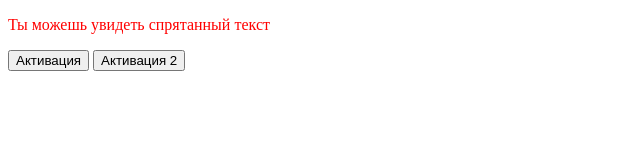
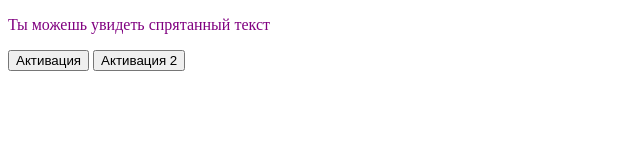
Before and after one commit to Nightwish8/5, a plain HTML site: page index.html in a window 1280 px wide. Shown: the whole page, without its empty margins (0-640 px from the left). Drawn offline with Linux system fonts and the light colour scheme.

Commit message:
Update index.html

```diff
--- a/index.html
+++ b/index.html
@@ -6,7 +6,7 @@
     <script src='test4.js'></script>
 </head>
 <body>
-    <p id="show" style="color:red">Ты можешь увидеть спрятанный текст</p>
+    <p id="show" style="color:purple">Ты можешь увидеть спрятанный текст</p>
     <button onclick="change_style2()">Активация</button>
     <button onclick="change_style3()">Активация 2</button>
 </body>
```
